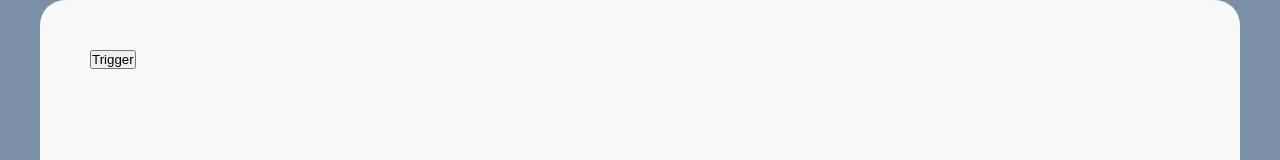
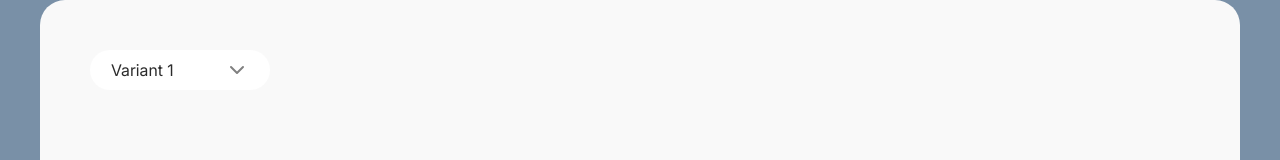
Before and after one commit to iiivanpopov/beger-frontend, a React (Vite) app: page / in a window 1280 px wide. Shown: the top 160 px of the page. Built offline with nearby package versions, Linux system fonts and the light colour scheme.

Commit message:
add dropdown component

```diff
--- a/src/app/App.tsx
+++ b/src/app/App.tsx
@@ -1,10 +1,16 @@
-import { Input, Popover } from '@/shared/components'
+import { Dropdown } from '@/shared/components'
 
 export function App() {
   return (
-    <Popover>
-      <Popover.Trigger>Trigger</Popover.Trigger>
-      <Popover.Content><Input placeholder="Input123" /></Popover.Content>
-    </Popover>
+    <>
+      <Dropdown defaultSelected="Variant 1">
+        <Dropdown.Trigger />
+        <Dropdown.Options>
+          <Dropdown.Option>Variant 1</Dropdown.Option>
+          <Dropdown.Option>Variant 2</Dropdown.Option>
+          <Dropdown.Option>Variant 3</Dropdown.Option>
+        </Dropdown.Options>
+      </Dropdown>
+    </>
   )
 }
--- /dev/null
+++ b/src/shared/components/Dropdown/Dropdown.module.css
@@ -0,0 +1,80 @@
+.trigger {
+  display: flex;
+  justify-content: space-between;
+  align-items: center;
+  overflow: hidden;
+  width: 180px;
+  height: 40px;
+  padding: 0 20px;
+  border: 1px solid transparent;
+  border-radius: 1000px;
+  outline: none;
+  font-family: var(--font-body);
+  font-size: 16px;
+  cursor: pointer;
+
+  .arrow {
+    flex-shrink: 0;
+    color: #808080;
+  }
+
+  span {
+    flex: 1;
+    overflow: hidden;
+    margin-right: 10px;
+    text-align: left;
+    text-overflow: ellipsis;
+    white-space: nowrap;
+    color: var(--text-primary);
+  }
+
+  &.contained {
+    background: var(--background-primary);
+  }
+}
+
+.options {
+  display: flex;
+  flex-direction: column;
+  align-items: flex-start;
+  gap: 5px;
+  overflow-y: auto;
+  scrollbar-width: none;
+  -ms-overflow-style: none;
+  scrollbar-color: transparent transparent;
+  width: fit-content;
+  min-width: 180px;
+  max-width: 400px;
+  max-height: 300px;
+  padding: 8px;
+  border-radius: 8px;
+  background: var(--background-primary);
+
+  &::-webkit-scrollbar {
+    display: none;
+  }
+
+  > button {
+    width: 100%;
+    height: 100%;
+    padding: 5px 10px;
+    border: none;
+    border-radius: 6px;
+    outline: none;
+    font-family: var(--font-body);
+    font-size: 16px;
+    text-align: start;
+    color: var(--text-primary);
+    background: none;
+    transition: background-color 0.2s ease-in-out;
+    cursor: pointer;
+
+    &:hover {
+      background: var(--background-secondary);
+    }
+
+    &.active {
+      color: var(--accent);
+    }
+  }
+}
--- /dev/null
+++ b/src/shared/components/Dropdown/Dropdown.tsx
@@ -0,0 +1,104 @@
+import type { ComponentProps, Dispatch, ReactNode, SetStateAction } from 'react'
+import clsx from 'clsx'
+import { ChevronDownIcon, ChevronUpIcon } from 'lucide-react'
+import { useMemo, useState } from 'react'
+import { useControlledState } from '@/shared/hooks'
+import { buildContext } from '@/shared/utils'
+import { Popover } from '../Popover/Popover'
+import styles from './Dropdown.module.css'
+
+interface DropdownContextProps {
+  selected: string
+  setSelected: Dispatch<SetStateAction<string>>
+  isOpen: boolean
+}
+
+const [DropdownContext, useDropdownContext] = buildContext<DropdownContextProps>()
+
+interface DropdownProps {
+  children: ReactNode
+  defaultSelected?: string
+  external?: [string, Dispatch<SetStateAction<string>>]
+}
+
+function Dropdown({ children, external, defaultSelected }: DropdownProps) {
+  const [selected, setSelected] = useControlledState(external, external ? external[0] : defaultSelected ?? '')
+  const externalPopover = useState(false)
+
+  const value = useMemo(() => ({
+    selected,
+    setSelected,
+    isOpen: externalPopover[0],
+  }), [externalPopover, selected, setSelected])
+
+  return (
+    <Popover external={externalPopover}>
+      <DropdownContext value={value}>
+        {children}
+      </DropdownContext>
+    </Popover>
+  )
+}
+
+type Variant = 'contained'
+
+interface DropdownTriggerProps {
+  variant?: Variant
+}
+
+function DropdownTrigger({ variant = 'contained' }: DropdownTriggerProps) {
+  const { selected, isOpen } = useDropdownContext()
+
+  return (
+    <Popover.Trigger className={clsx(styles.trigger, styles[variant])}>
+      <span>{selected}</span>
+      {!isOpen && <ChevronDownIcon className={styles.arrow} />}
+      {isOpen && <ChevronUpIcon className={styles.arrow} />}
+    </Popover.Trigger>
+  )
+}
+
+interface DropdownOptionsProps {
+  children: ReactNode
+}
+
+function DropdownOptions({ children }: DropdownOptionsProps) {
+  return (
+    <Popover.Content className={styles.options}>
+      {children}
+    </Popover.Content>
+  )
+}
+
+type DropdownOptionProps = ComponentProps<'button'> & {
+  children: string
+  className?: string
+}
+
+function DropdownOption({ children, className, ...props }: DropdownOptionProps) {
+  const { setSelected, selected } = useDropdownContext()
+
+  const handleSelect = () => {
+    setSelected(children)
+  }
+
+  return (
+    <button
+      {...props}
+      type="button"
+      className={clsx(
+        { [styles.active]: children === selected },
+        className,
+      )}
+      onClick={handleSelect}
+    >
+      {children}
+    </button>
+  )
+}
+
+Dropdown.Trigger = DropdownTrigger
+Dropdown.Options = DropdownOptions
+Dropdown.Option = DropdownOption
+
+export { Dropdown }
--- a/src/shared/components/Input/Input.module.css
+++ b/src/shared/components/Input/Input.module.css
@@ -1,5 +1,5 @@
 .input {
-  width: 200px;
+  width: 180px;
   min-height: 40px;
   padding: 0 5px 0 20px;
   border: 1px solid transparent;
@@ -21,6 +21,8 @@
   }
 
   &.contained {
+    background: var(--background-primary);
+
     &:focus {
       border-color: var(--text-primary);
     }
--- a/src/shared/components/Popover/Popover.tsx
+++ b/src/shared/components/Popover/Popover.tsx
@@ -44,7 +44,7 @@ function Popover({ children, external }: PopoverProps) {
   return <PopoverContext value={value}>{children}</PopoverContext>
 }
 
-type PopoverTriggerProps = AsChildProps<
+export type PopoverTriggerProps = AsChildProps<
   ComponentProps<'button'>,
   HTMLAttributes<HTMLElement>
 >
@@ -55,7 +55,11 @@ function PopoverTrigger({ children, className, asChild, ...props }: PopoverTrigg
   if (asChild) {
     return cloneMerged(children, {
       ref: triggerRef,
-      onClick: toggle,
+      onClick: (e: React.MouseEvent) => {
+        e.preventDefault()
+        e.stopPropagation()
+        toggle()
+      },
     })
   }
 
@@ -65,7 +69,11 @@ function PopoverTrigger({ children, className, asChild, ...props }: PopoverTrigg
       type="button"
       className={clsx(styles.trigger, className)}
       ref={triggerRef}
-      onClick={toggle}
+      onClick={(e) => {
+        e.preventDefault()
+        e.stopPropagation()
+        toggle()
+      }}
       aria-expanded={isOpen}
     >
       {children}
@@ -80,13 +88,13 @@ function PopoverContent({ children, className, ...props }: PopoverContentProps)
 
   useClickOutside<HTMLDivElement>((e: MouseEvent) => {
     const target = e.target as Node
-    if (target !== triggerRef.current) {
+    if (!triggerRef.current?.contains(target)) {
       close()
     }
   }, contentRef)
 
   useFloatingPosition(triggerRef, contentRef, {
-    y: 8,
+    y: 6,
     x: 0,
   }, !isOpen)
 
--- a/src/shared/components/index.ts
+++ b/src/shared/components/index.ts
@@ -1,4 +1,5 @@
 export * from './Button/Button'
+export * from './Dropdown/Dropdown'
 export * from './Input/Input'
 export * from './Modal/Modal'
 export * from './Popover/Popover'
--- a/src/shared/hooks/useFloatingPosition.ts
+++ b/src/shared/hooks/useFloatingPosition.ts
@@ -21,7 +21,6 @@ export function useFloatingPosition(
 
       let x = targetRect.left + targetRect.width / 2 - target.clientWidth / 2 + offset.x + window.scrollX
       let y = targetRect.bottom + offset.y + window.scrollY
-
       x = Math.max(window.scrollX, Math.min(x, window.scrollX + window.innerWidth - target.clientWidth))
       y = Math.max(window.scrollY, Math.min(y, window.scrollY + window.innerHeight - target.clientHeight))
 
```
Also changed, not shown: 1 other file (tests, documents, lock files or other folders).
